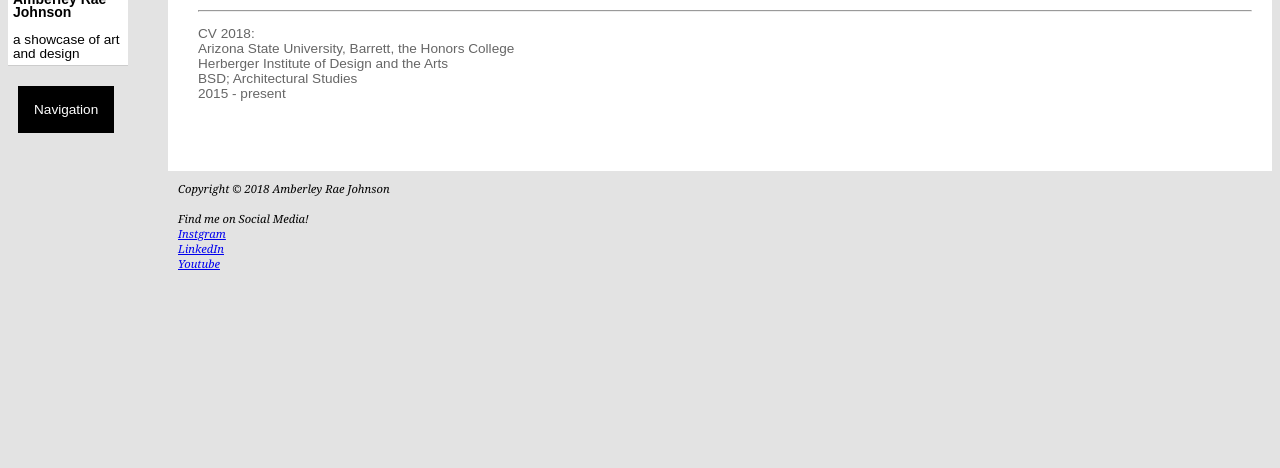
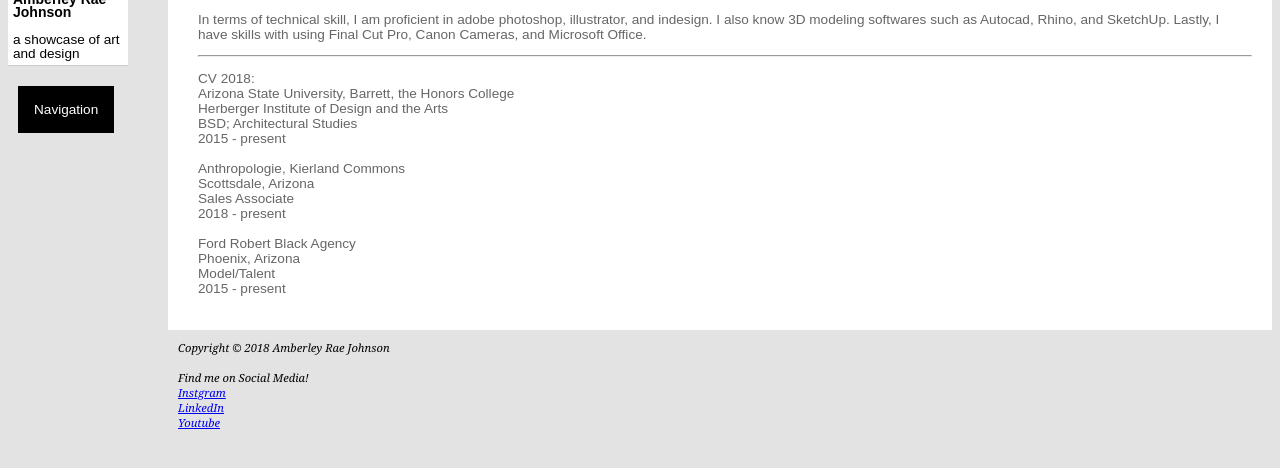
Before and after one commit to amberleyj/amberleyj, a plain HTML site: page about.html in a window 1280 px wide. Shown: the part 102-570 px from the top of the page. Drawn offline with Linux system fonts and the light colour scheme.

Commit message:
Update about.html

```diff
--- a/about.html
+++ b/about.html
@@ -37,14 +37,24 @@
   <p>I am a houston-born, phoenix-raised creative with a fascination about the relation amongst people, place, design, and nature.
   Alongside pursuing a degree in architecture, I make and create in a variety of form. This includes digital illustration, music, film, and photography.
   other interests include repurposing, psychology, storytelling, and sustainability. In short, I am just a creative attempting to attempt, try, and progress.
+  <br/><br/>
+  In terms of technical skill, I am proficient in adobe photoshop, illustrator, and indesign.
+  I also know 3D modeling softwares such as Autocad, Rhino, and SketchUp. Lastly, I have skills with using Final Cut Pro, Canon Cameras, and Microsoft Office.
   </p><hr>
   <p>CV 2018:<br>
     Arizona State University, Barrett, the Honors College<br>
     Herberger Institute of Design and the Arts<br>
     BSD; Architectural Studies <br>
+    2015 - present <br><br>
+    Anthropologie, Kierland Commons<br>
+    Scottsdale, Arizona<br>
+    Sales Associate<br>
+    2018 - present <br><br>
+    Ford Robert Black Agency<br>
+    Phoenix, Arizona<br>
+    Model/Talent<br>
     2015 - present
   </p>
-<br><br>
     </main>
     <footer>
            Copyright © 2018 Amberley Rae Johnson<br><br>
```
